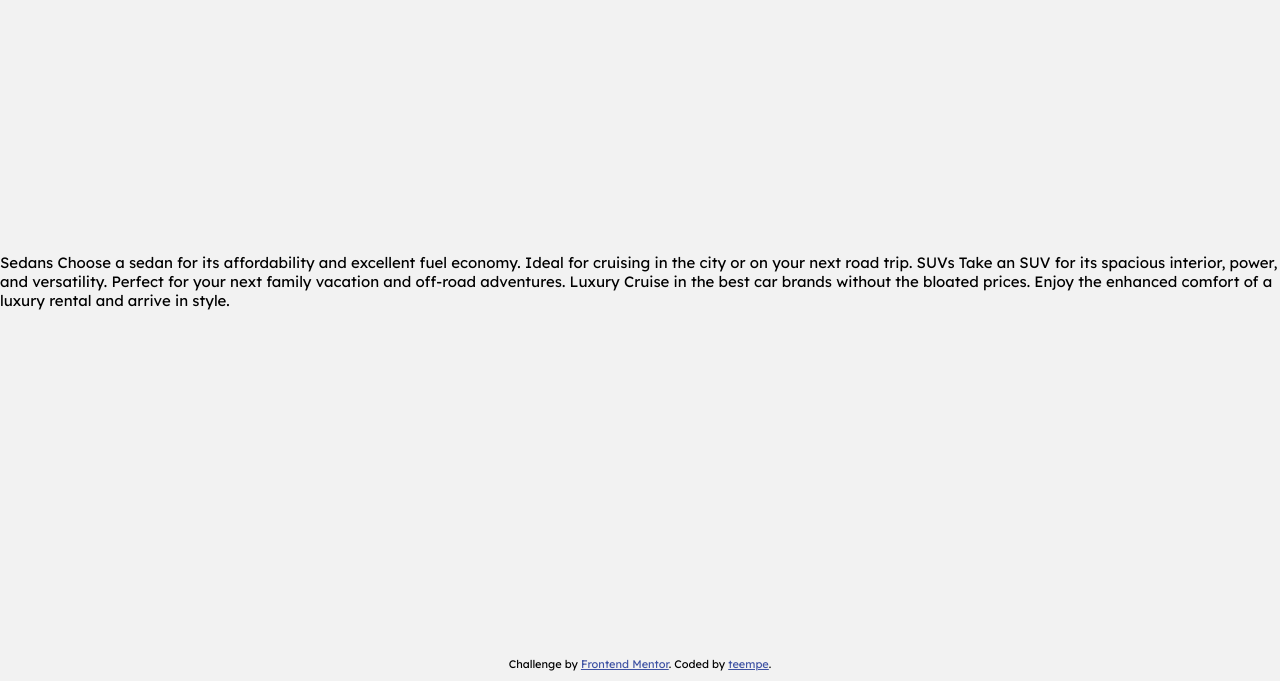
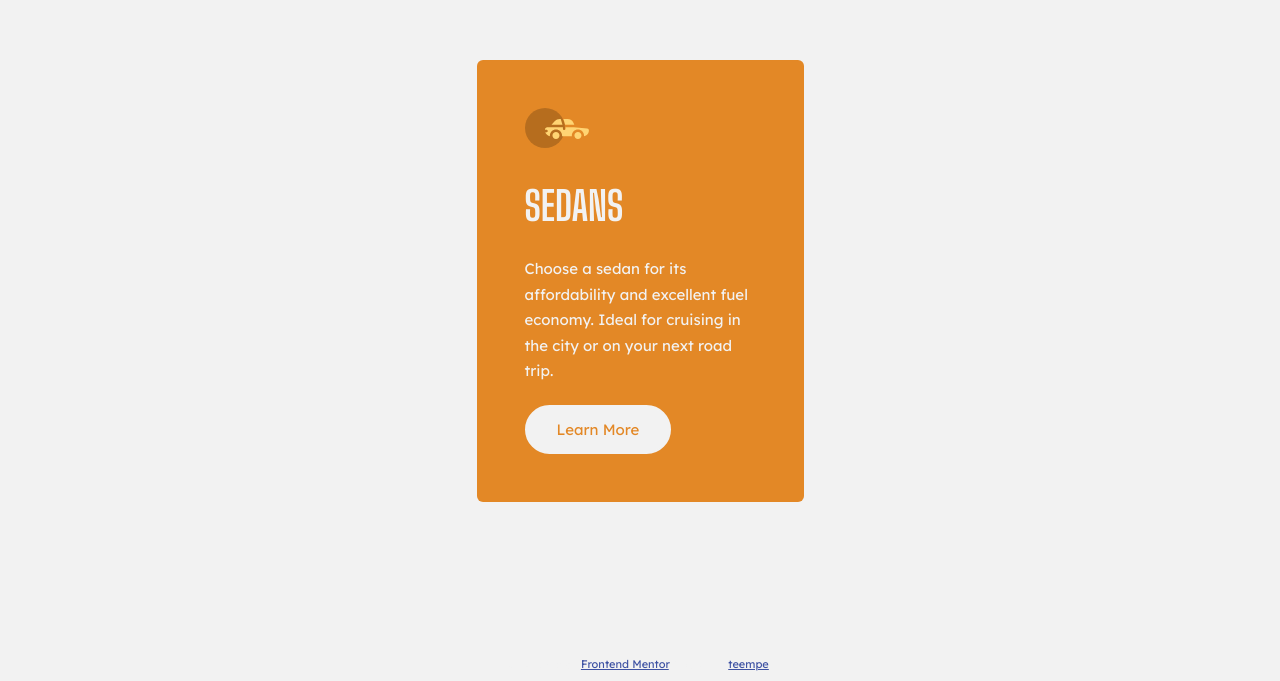
Before and after one commit to teempe/frontend-mentor-3-column-preview-card-component, a plain HTML site: page index.html in a window 1280 px wide. Shown: the part 119-800 px from the top of the page. Drawn offline with Linux system fonts and the light colour scheme.

Commit message:
Style single section.

```diff
--- a/index.html
+++ b/index.html
@@ -19,17 +19,27 @@
     </head>
     <body>
 
-        Sedans
-        Choose a sedan for its affordability and excellent fuel economy. Ideal for cruising in the city
-        or on your next road trip.
+        <main>
+            <article class="card">
+                <section class="card-section sedan-section">
+                    <img class="section-icon" src="./images/icon-sedans.svg" alt="">
+                    <h2 class="section-title">Sedans</h2>
+                    <p class="section-text">Choose a sedan for its affordability and excellent fuel economy. Ideal for cruising in the city
+                        or on your next road trip.</p>
+                    <a class="button" href="#">Learn More</a>
+                </section>
+            </article>
+        </main>
 
-        SUVs
+
+
+        <!-- SUVs
         Take an SUV for its spacious interior, power, and versatility. Perfect for your next family vacation
-        and off-road adventures.
+        and off-road adventures. -->
 
-        Luxury
+        <!-- Luxury
         Cruise in the best car brands without the bloated prices. Enjoy the enhanced comfort of a luxury
-        rental and arrive in style.
+        rental and arrive in style. -->
 
         <footer class="attribution">
             Challenge by <a href="https://www.frontendmentor.io?ref=challenge" target="_blank">Frontend Mentor</a>.
--- a/style.css
+++ b/style.css
@@ -24,8 +24,6 @@
 }
 
 img {
-    width: 100%;
-    height: auto;
     display: block;
 }
 
@@ -33,13 +31,72 @@ body {
     font-size: 0.9375rem;
     font-family: var(--ff-base);
     font-weight: var(--fw-regular);
+    color: var(--very-light-gray);
     background-color: var(--very-light-gray);
+    padding: 0 24px;
 
     display: grid;
     place-items: center;
     min-height: 100vh;
 }
 
+/* ------- FOR DEV ONLY ------- */
+.card {
+    width: calc(375px - 48px);
+    /* width: 307px; */
+}
+
+.card-section {
+    /* color: red; */
+}
+/* ---------------------------- */
+
+.card {
+    border-radius: 0.375rem;
+    overflow: hidden;
+}
+
+.card-section {
+    background-color: var(--section-background);
+    padding: 3rem;
+}
+
+.section-icon {
+    margin-bottom: 2.125rem;
+}
+
+.section-title {
+    font-family: var(--ff-heading);
+    font-weight: var(--fw-bold);
+    font-size: 2.5rem;
+    text-transform: uppercase;
+    margin-bottom: 1.625rem;
+}
+
+.section-text {
+    line-height: 1.7;
+    margin-bottom: 1.313rem;
+}
+
+.button {
+    display: inline-block;
+    text-decoration: none;
+    border: 2px solid var(--very-light-gray);
+    border-radius: 1.73em;
+    padding: 0.87em 2em;
+    background-color: var(--very-light-gray);
+    color: var(--section-background);
+    transition: background-color 0.2s ease-out;
+}
+
+.button:hover {
+    background-color: var(--section-background);
+    color: var(--very-light-gray);
+}
+
+.sedan-section {
+    --section-background: var(--bright-orange);
+}
 
 /* FOOTER */
 .attribution {
@@ -52,3 +109,10 @@ body {
 .attribution a {
     color: hsl(228, 45%, 44%);
 }
+
+/* MEDIA QUERIES */
+/* @media only screen and (min-width: 1000px) {
+    .section-text {
+        margin-bottom: 80px;
+    }
+} */
```
